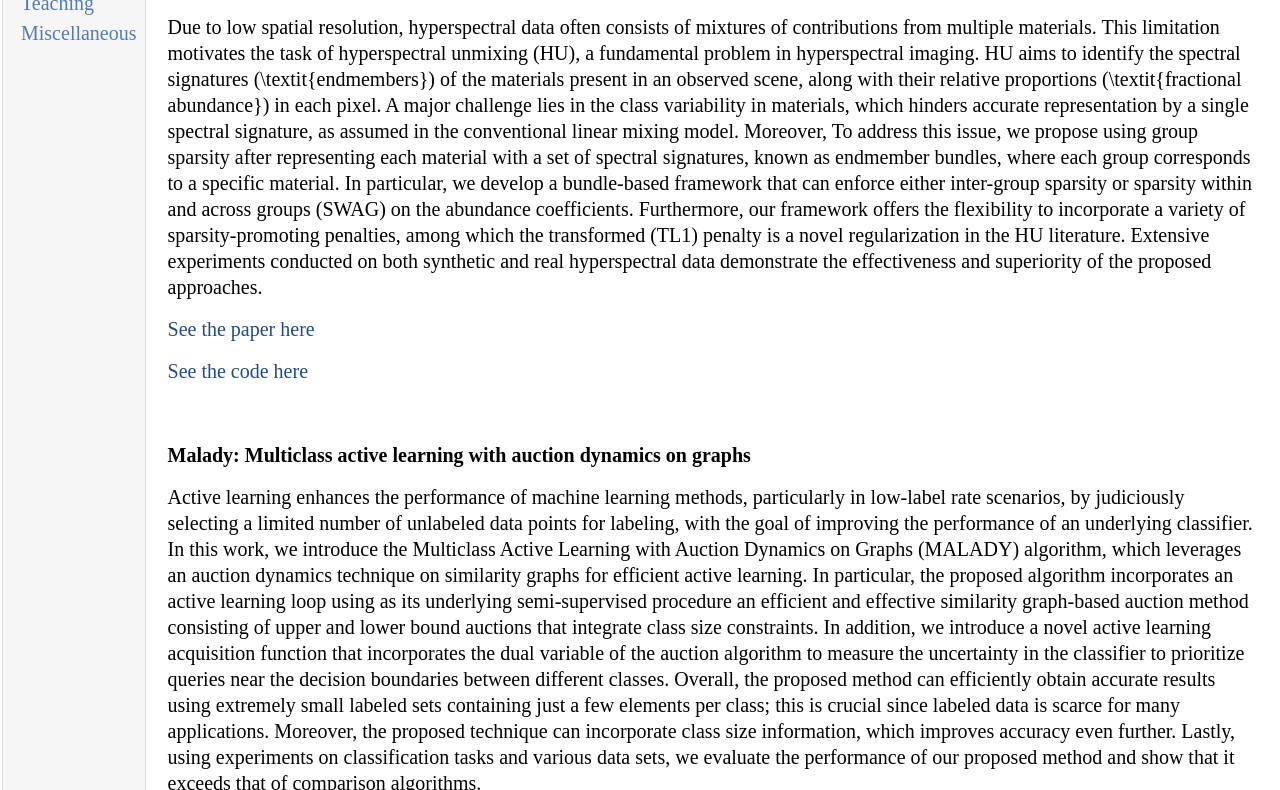
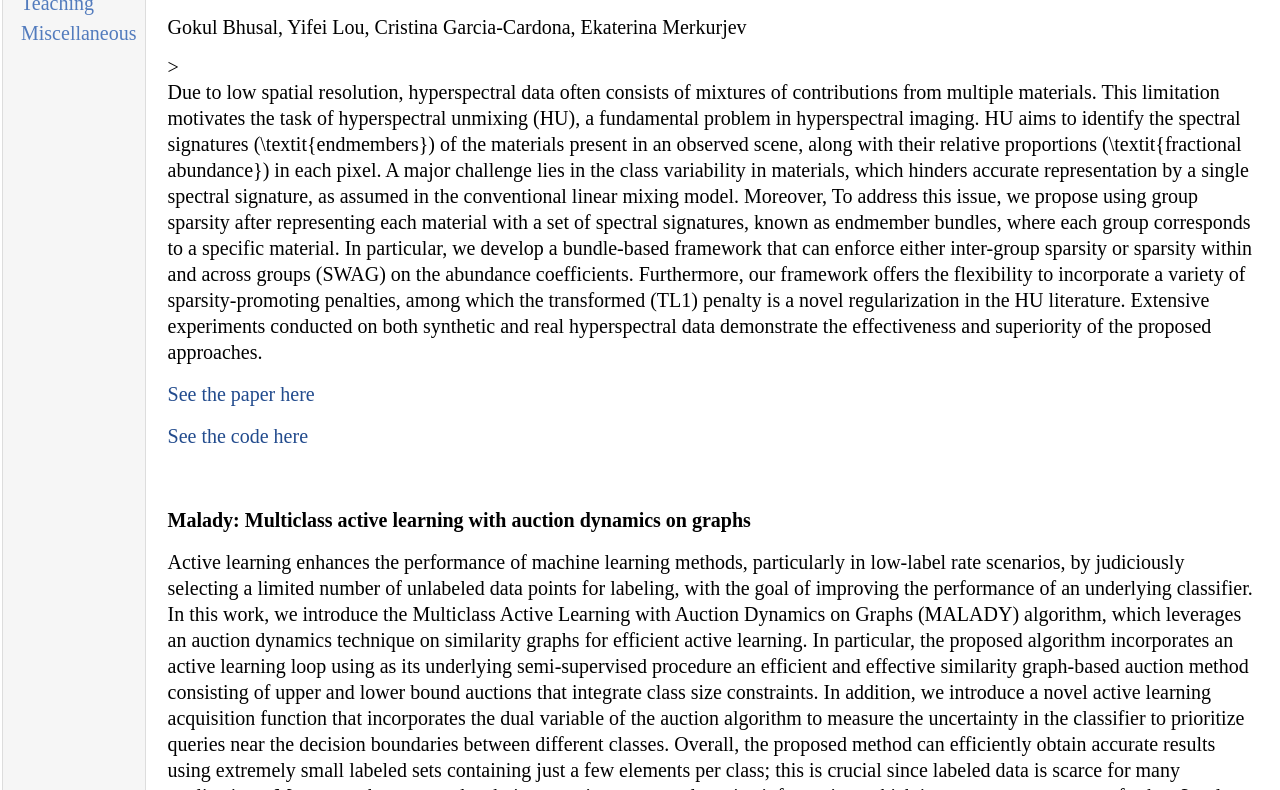
Before and after one commit to GokulBhusal/gokulbhusal.github.io, a plain HTML site: page research.html in a window 1280 px wide. Shown: the part 161-951 px from the top of the page. Drawn offline with nearby package versions, Linux system fonts and the light colour scheme; some packages are replaced by stand-ins of ours.

Commit message:
Update research.html

```diff
--- a/research.html
+++ b/research.html
@@ -36,6 +36,7 @@ MathJax.Hub.Config({
 
 	<p><b>A General Framework for Group Sparsity in Hyperspectral Unmixing Using Endmember Bundles</b>
 </p>
+<p>Gokul Bhusal, Yifei Lou, Cristina Garcia-Cardona, Ekaterina Merkurjev</p>>
 <p>Due to low spatial resolution, hyperspectral data often consists of mixtures of contributions from multiple materials. This limitation motivates the task of hyperspectral unmixing (HU), a fundamental problem in hyperspectral imaging. HU aims to identify the spectral signatures (\textit{endmembers}) of the materials present in an observed scene, along with their relative proportions (\textit{fractional abundance}) in each pixel. A major challenge lies in the class variability in materials, which hinders accurate representation by a single spectral signature, as assumed in the conventional linear mixing model. Moreover, To address this issue, we propose using group sparsity after representing each material with a set of spectral signatures, known as endmember bundles, where each group corresponds to a specific material. In particular, we develop a bundle-based framework that can enforce either inter-group sparsity or sparsity within and across groups (SWAG) on the abundance coefficients. Furthermore, our framework offers the flexibility to incorporate a variety of sparsity-promoting penalties, among which the transformed  (TL1) penalty is a novel regularization in the HU literature. Extensive experiments conducted on both synthetic and real hyperspectral data demonstrate the effectiveness and superiority of the proposed approaches.</p>
 	<p><a href="https://arxiv.org/abs/2505.14634" target=&ldquo;blank&rdquo;>See the paper here</a>
 </p>
```
